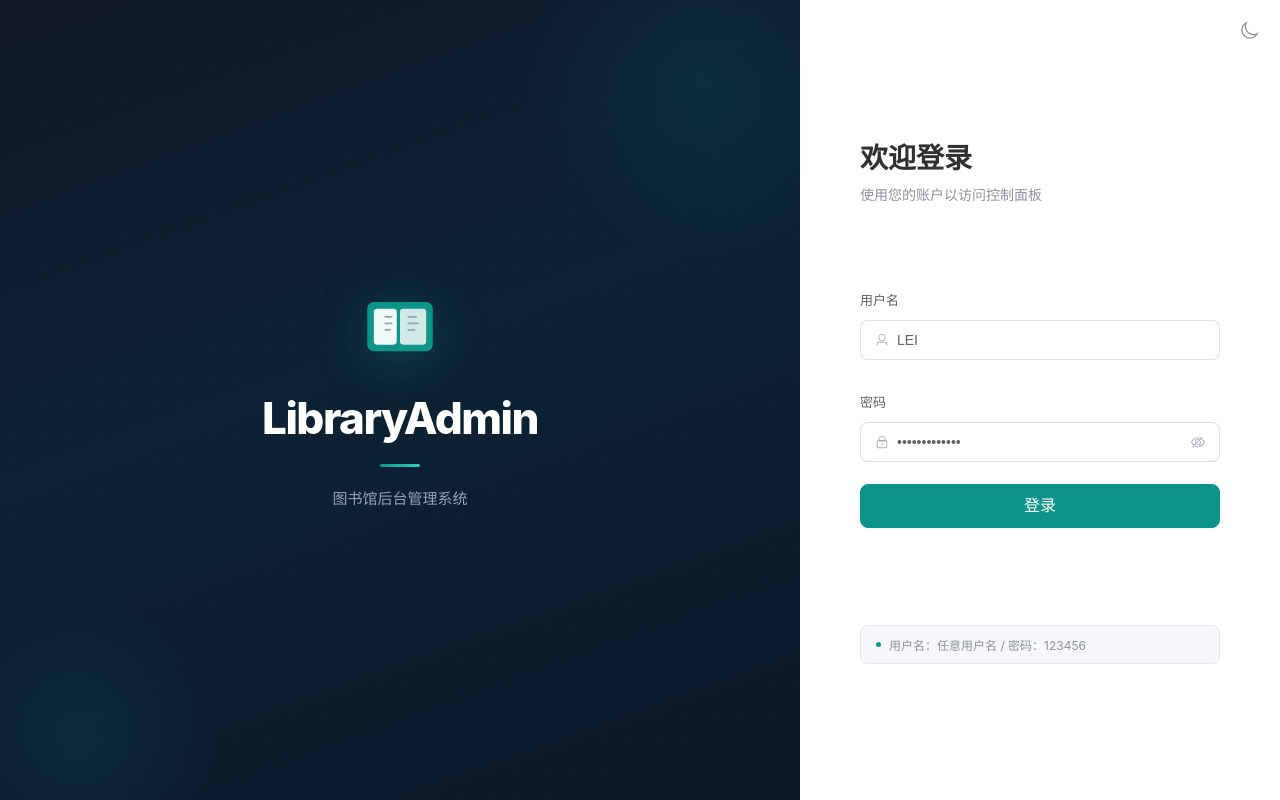
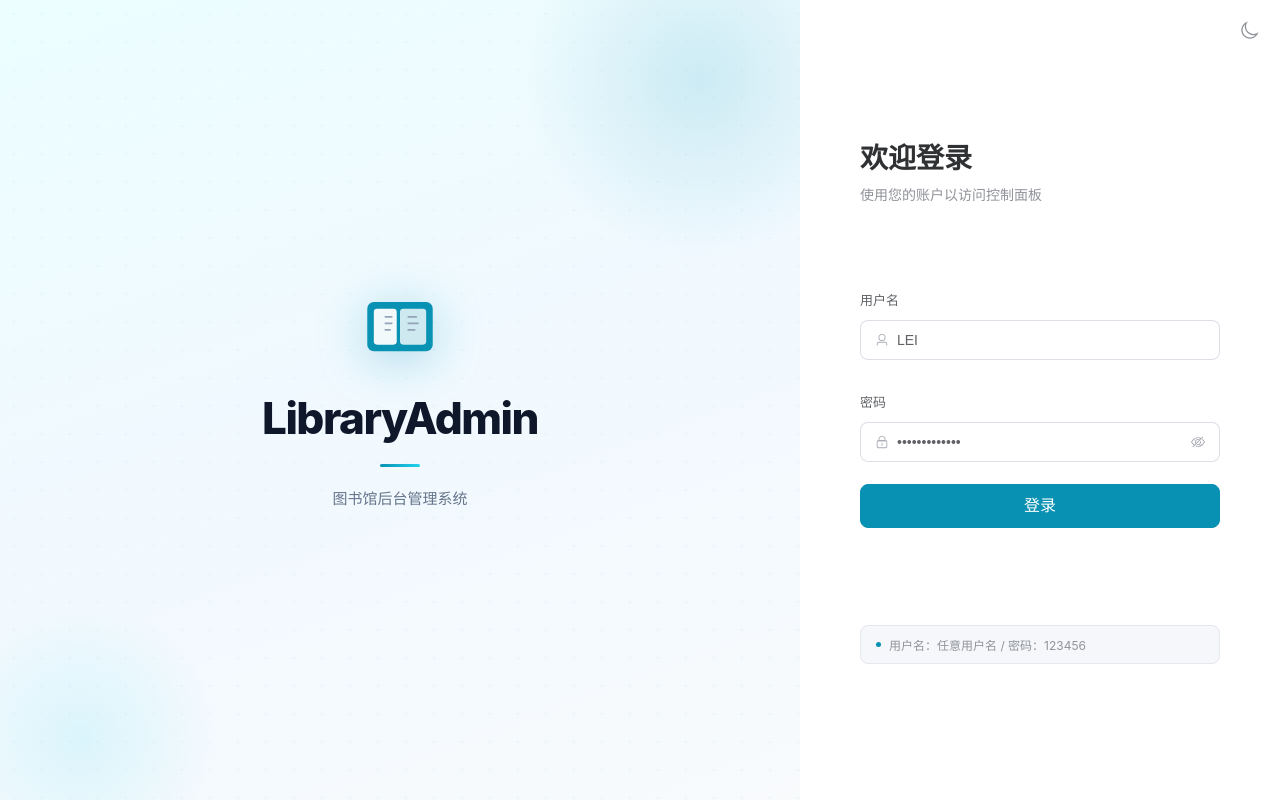
Before and after one commit to Leiuo/library-admin, a Vue app: page /#/login in a window 1280 px wide. Built offline with nearby package versions, Linux system fonts and the light colour scheme.

Commit message:
主题色由 teal 变为 cyan

```diff
--- a/src/App.vue
+++ b/src/App.vue
@@ -34,13 +34,13 @@ body,
 
 /* ===== Element Plus 主题色覆盖 ===== */
 :root {
-    --el-color-primary: #0d9488;
-    --el-color-primary-light-3: #5eead4;
-    --el-color-primary-light-5: #99f6e4;
-    --el-color-primary-light-7: #ccfbf1;
-    --el-color-primary-light-8: #f0fdfa;
-    --el-color-primary-light-9: #f0fdfa;
-    --el-color-primary-dark-2: #0f766e;
+    --el-color-primary: #0891b2;
+    --el-color-primary-light-3: #67e8f9;
+    --el-color-primary-light-5: #a5f3fc;
+    --el-color-primary-light-7: #cffafe;
+    --el-color-primary-light-8: #ecfeff;
+    --el-color-primary-light-9: #ecfeff;
+    --el-color-primary-dark-2: #0e7490;
 
     --el-color-success: #22c55e;
     --el-color-warning: #f59e0b;
@@ -83,20 +83,20 @@ html.dark {
 
 /* el-button primary 的 hover/active 状态 */
 .el-button--primary {
-    --el-button-hover-bg-color: #0f766e;
-    --el-button-active-bg-color: #115e59;
-    --el-button-bg-color: #0d9488;
-    --el-button-border-color: #0d9488;
+    --el-button-hover-bg-color: #0e7490;
+    --el-button-active-bg-color: #155e75;
+    --el-button-bg-color: #0891b2;
+    --el-button-border-color: #0891b2;
 }
 
 .el-button--primary:hover {
-    background-color: #0f766e !important;
-    border-color: #0f766e !important;
+    background-color: #0e7490 !important;
+    border-color: #0e7490 !important;
 }
 
 .el-button--primary:active {
-    background-color: #115e59 !important;
-    border-color: #115e59 !important;
+    background-color: #155e75 !important;
+    border-color: #155e75 !important;
 }
 
 /* ===== 微交互 ===== */
@@ -112,7 +112,7 @@ html.dark {
 /* ===== 表格简约化 ===== */
 :root {
     --el-table-header-bg-color: #f8fafc;
-    --el-table-row-hover-bg-color: #f0fdfa;
+    --el-table-row-hover-bg-color: #ecfeff;
 }
 
 .el-table {
@@ -132,7 +132,7 @@ html.dark {
 }
 
 .el-table__body tr:hover > td {
-    background-color: #f0fdfa !important;
+    background-color: #ecfeff !important;
 }
 
 /* 表格行 hover 平滑过渡 */
@@ -150,7 +150,7 @@ html.dark .el-table td.el-table__cell {
 }
 
 html.dark .el-table__body tr:hover > td {
-    background-color: rgba(13, 148, 136, 0.12) !important;
+    background-color: rgba(8, 145, 178, 0.12) !important;
 }
 
 /* 对话框弹出: scale + fade */
--- a/src/components/StatCard.vue
+++ b/src/components/StatCard.vue
@@ -59,7 +59,7 @@ defineProps({
         transform: scale(1.12);
     }
 
-    .blue   { background: linear-gradient(135deg, #0d9488 0%, #14b8a6 100%); }
+    .blue   { background: linear-gradient(135deg, #0891b2 0%, #06b6d4 100%); }
     .green  { background: linear-gradient(135deg, #22c55e 0%, #4ade80 100%); }
     .orange { background: linear-gradient(135deg, #f59e0b 0%, #fbbf24 100%); }
     .purple { background: linear-gradient(135deg, #6366f1 0%, #818cf8 100%); }
--- a/src/views/404.vue
+++ b/src/views/404.vue
@@ -100,7 +100,7 @@ const goBack = () => {
                 transform: translateX(-50%);
                 width: 16px;
                 height: 90px;
-                background: linear-gradient(180deg, #ccfbf1 0%, #0d9488 100%);
+                background: linear-gradient(180deg, #cffafe 0%, #0891b2 100%);
                 border-radius: 3px 3px 0 0;
                 z-index: 2;
             }
@@ -111,7 +111,7 @@ const goBack = () => {
                 right: 50%;
                 width: 56px;
                 height: 78px;
-                background: linear-gradient(135deg, #f0fdfa, #ccfbf1);
+                background: linear-gradient(135deg, #ecfeff, #cffafe);
                 border-radius: 4px 0 0 4px;
                 transform: perspective(80px) rotateY(8deg);
                 transform-origin: right center;
@@ -125,7 +125,7 @@ const goBack = () => {
                 left: 50%;
                 width: 56px;
                 height: 78px;
-                background: linear-gradient(225deg, #f0fdfa, #ccfbf1);
+                background: linear-gradient(225deg, #ecfeff, #cffafe);
                 border-radius: 0 4px 4px 0;
                 transform: perspective(80px) rotateY(-8deg);
                 transform-origin: left center;
@@ -163,7 +163,7 @@ const goBack = () => {
     .error-code {
         font-size: 96px;
         font-weight: 800;
-        background: linear-gradient(135deg, #0d9488 0%, #14b8a6 50%, #2dd4bf 100%);
+        background: linear-gradient(135deg, #0891b2 0%, #06b6d4 50%, #22d3ee 100%);
         -webkit-background-clip: text;
         -webkit-text-fill-color: transparent;
         background-clip: text;
@@ -196,7 +196,7 @@ const goBack = () => {
             align-items: center;
             gap: 6px;
             padding: 10px 24px;
-            background: linear-gradient(135deg, #0d9488, #14b8a6);
+            background: linear-gradient(135deg, #0891b2, #06b6d4);
             color: #fff;
             text-decoration: none;
             border-radius: 8px;
@@ -206,7 +206,7 @@ const goBack = () => {
 
             &:hover {
                 transform: translateY(-2px);
-                box-shadow: 0 6px 20px rgba(13, 148, 136, 0.35);
+                box-shadow: 0 6px 20px rgba(8, 145, 178, 0.35);
                 color: #fff;
             }
         }
--- a/src/views/Dashboard.vue
+++ b/src/views/Dashboard.vue
@@ -228,16 +228,16 @@ const renderTrendChart = () => {
             data: monthlyData,
             smooth: true,
             lineStyle: {
-                color: '#0d9488',
+                color: '#0891b2',
                 width: 3
             },
             areaStyle: {
                 opacity: 0.1,
-                color: '#0d9488'
+                color: '#0891b2'
             },
             symbol: 'circle',
             symbolSize: 8,
-            itemStyle: { color: '#0d9488' }
+            itemStyle: { color: '#0891b2' }
         }]
     });
 };
@@ -389,7 +389,7 @@ const renderTopReadersChart = () => {
             type: 'bar',
             data: counts,
             itemStyle: {
-                color: '#0d9488',
+                color: '#0891b2',
                 borderRadius: [0, 4, 4, 0]
             },
             label: {
@@ -422,7 +422,7 @@ const renderCategoryChart = () => {
     const names = data.map(d => d.name);
     const values = data.map(d => d.value);
 
-    const colors = ['#0d9488', '#f59e0b', '#6366f1', '#22c55e', '#ef4444', '#8b5cf6', '#06b6d4', '#f97316'];
+    const colors = ['#0891b2', '#f59e0b', '#6366f1', '#22c55e', '#ef4444', '#8b5cf6', '#06b6d4', '#f97316'];
     categoryChart.setOption({
         tooltip: {
             trigger: 'axis',
--- a/src/views/Login.vue
+++ b/src/views/Login.vue
@@ -24,8 +24,8 @@
                         <line x1="27" y1="25" x2="31" y2="25" stroke="#94a3b8" stroke-width="1" stroke-linecap="round" />
                         <defs>
                             <linearGradient id="login-logo-grad" x1="0" y1="0" x2="44" y2="44">
-                                <stop offset="0%" stop-color="#0d9488" />
-                                <stop offset="100%" stop-color="#2dd4bf" />
+                                <stop offset="0%" stop-color="#0891b2" />
+                                <stop offset="100%" stop-color="#22d3ee" />
                             </linearGradient>
                         </defs>
                     </svg>
@@ -146,8 +146,8 @@ const handleLogin = async () => {
         position: relative;
         overflow: hidden;
         background:
-            radial-gradient(circle, rgba(148, 163, 184, 0.06) 1px, transparent 1px),
-            linear-gradient(160deg, #0f172a 0%, #0c2333 45%, #0a1628 100%);
+            radial-gradient(circle, rgba(8, 145, 178, 0.05) 1px, transparent 1px),
+            linear-gradient(160deg, #ecfeff 0%, #f0f9ff 45%, #f8fafc 100%);
         background-size: 28px 28px, 100% 100%;
 
         .brand-glow {
@@ -158,7 +158,7 @@ const handleLogin = async () => {
             &--top {
                 width: 360px;
                 height: 360px;
-                background: radial-gradient(circle, rgba(13, 148, 136, 0.12), transparent 70%);
+                background: radial-gradient(circle, rgba(8, 145, 178, 0.15), transparent 70%);
                 top: -100px;
                 right: -80px;
             }
@@ -166,7 +166,7 @@ const handleLogin = async () => {
             &--bottom {
                 width: 280px;
                 height: 280px;
-                background: radial-gradient(circle, rgba(45, 212, 191, 0.08), transparent 70%);
+                background: radial-gradient(circle, rgba(34, 211, 238, 0.12), transparent 70%);
                 bottom: -80px;
                 left: -60px;
             }
@@ -179,12 +179,12 @@ const handleLogin = async () => {
 
             .brand-logo {
                 margin-bottom: 28px;
-                filter: drop-shadow(0 8px 24px rgba(13, 148, 136, 0.3));
+                filter: drop-shadow(0 8px 24px rgba(8, 145, 178, 0.3));
                 animation: fadeInUp 0.5s ease backwards;
             }
 
             .brand-name {
-                color: #fff;
+                color: #0f172a;
                 font-size: 44px;
                 font-weight: 800;
                 letter-spacing: -1.5px;
@@ -196,14 +196,14 @@ const handleLogin = async () => {
             .brand-divider {
                 width: 40px;
                 height: 3px;
-                background: linear-gradient(90deg, #0d9488, #2dd4bf);
+                background: linear-gradient(90deg, #0891b2, #22d3ee);
                 border-radius: 2px;
                 margin: 20px auto;
                 animation: fadeInUp 0.5s 0.18s ease backwards;
             }
 
             .brand-slogan {
-                color: #94a3b8;
+                color: #64748b;
                 font-size: 15px;
                 line-height: 1.6;
                 margin: 0;
@@ -275,10 +275,10 @@ const handleLogin = async () => {
                 height: 44px;
                 font-size: 16px;
                 border-radius: 8px;
-                background: #0d9488;
+                background: #0891b2;
 
                 &:hover {
-                    background: #0f766e;
+                    background: #0e7490;
                 }
             }
         }
@@ -299,7 +299,7 @@ const handleLogin = async () => {
                 width: 5px;
                 height: 5px;
                 border-radius: 50%;
-                background-color: #0d9488;
+                background-color: #0891b2;
             }
         }
     }
@@ -326,11 +326,14 @@ html.dark {
         background-size: 28px 28px, 100% 100%;
 
         .brand-glow--top {
-            background: radial-gradient(circle, rgba(13, 148, 136, 0.08), transparent 70%);
+            background: radial-gradient(circle, rgba(8, 145, 178, 0.08), transparent 70%);
         }
         .brand-glow--bottom {
-            background: radial-gradient(circle, rgba(45, 212, 191, 0.05), transparent 70%);
+            background: radial-gradient(circle, rgba(34, 211, 238, 0.05), transparent 70%);
         }
     }
+
+    .brand-name { color: #e2e8f0 !important; }
+    .brand-slogan { color: #94a3b8 !important; }
 }
 </style>
```
